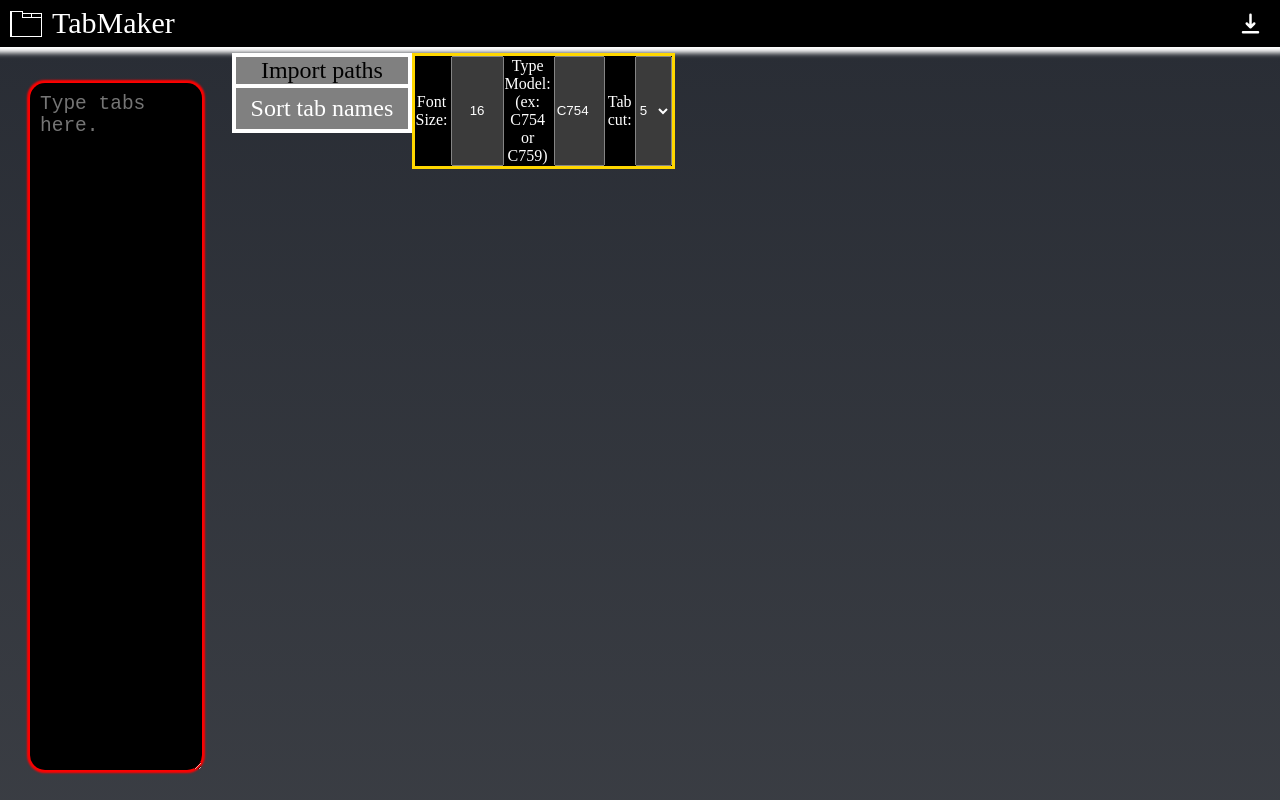
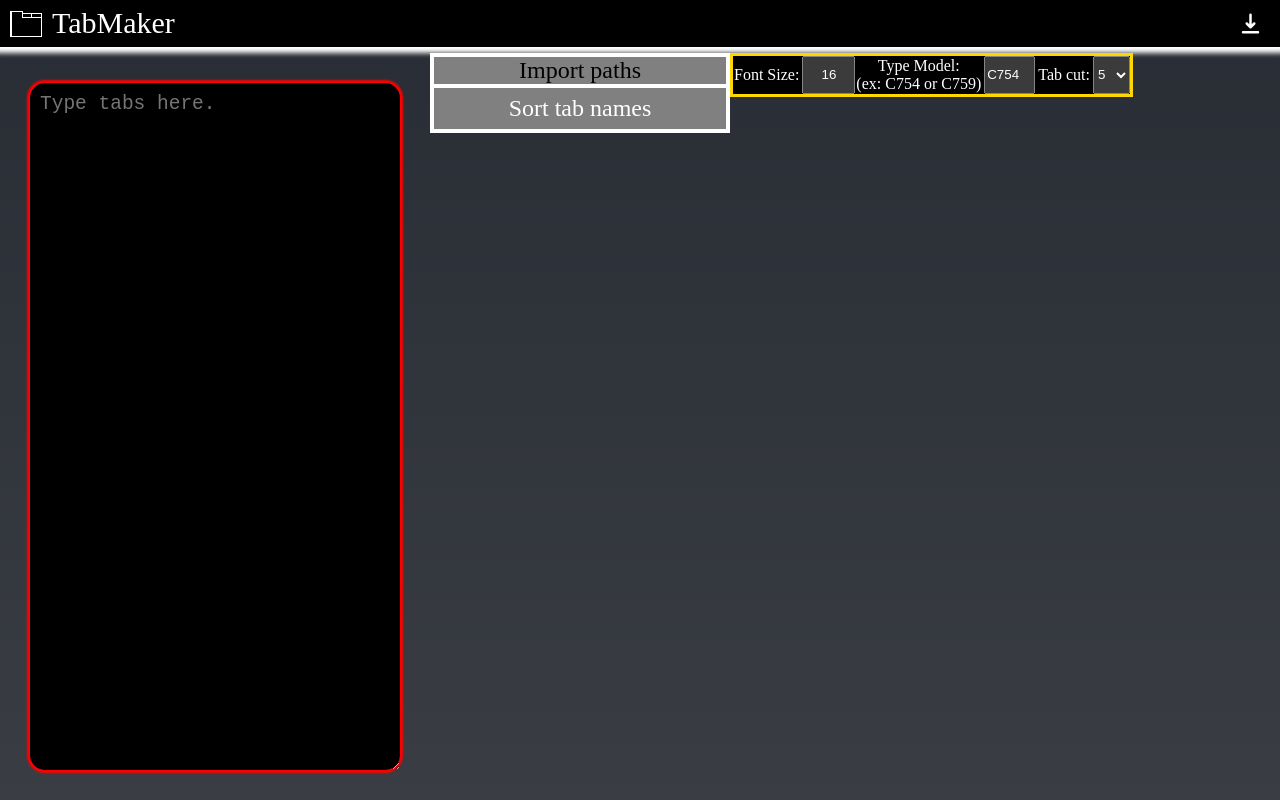
Before and after one commit to peoplestealusernames/konica-minolta-tab-website, a React (Create React App) app: page / in a window 1280 px wide. Built offline with nearby package versions, Linux system fonts and the light colour scheme; the HTML template or start-up script is replaced by a standard one.

Commit message:
Tabs are now locked to right side

```diff
--- a/src/DisplayTabs.tsx
+++ b/src/DisplayTabs.tsx
@@ -17,6 +17,8 @@ export function DisplayTabs(props: {
     }, [props.Options])
 
     return <div style={{
+        position: "fixed",
+        right: "0px",
         display: "flex",
         flexGrow: 1,
         flexDirection: "row",
```
